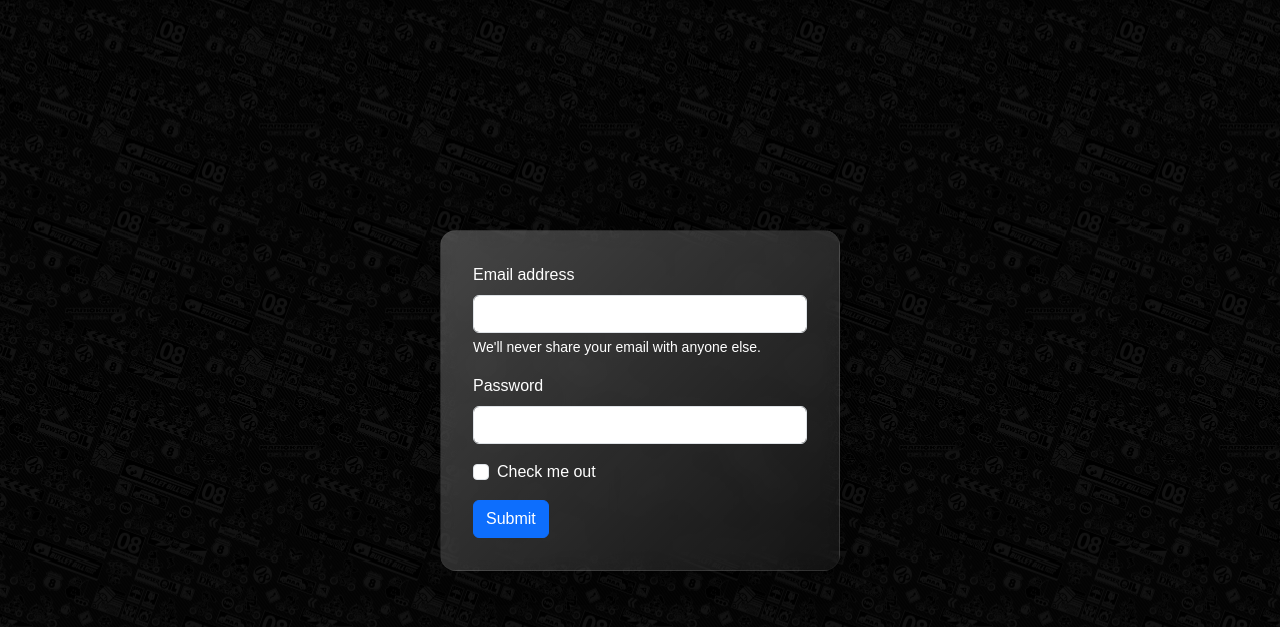
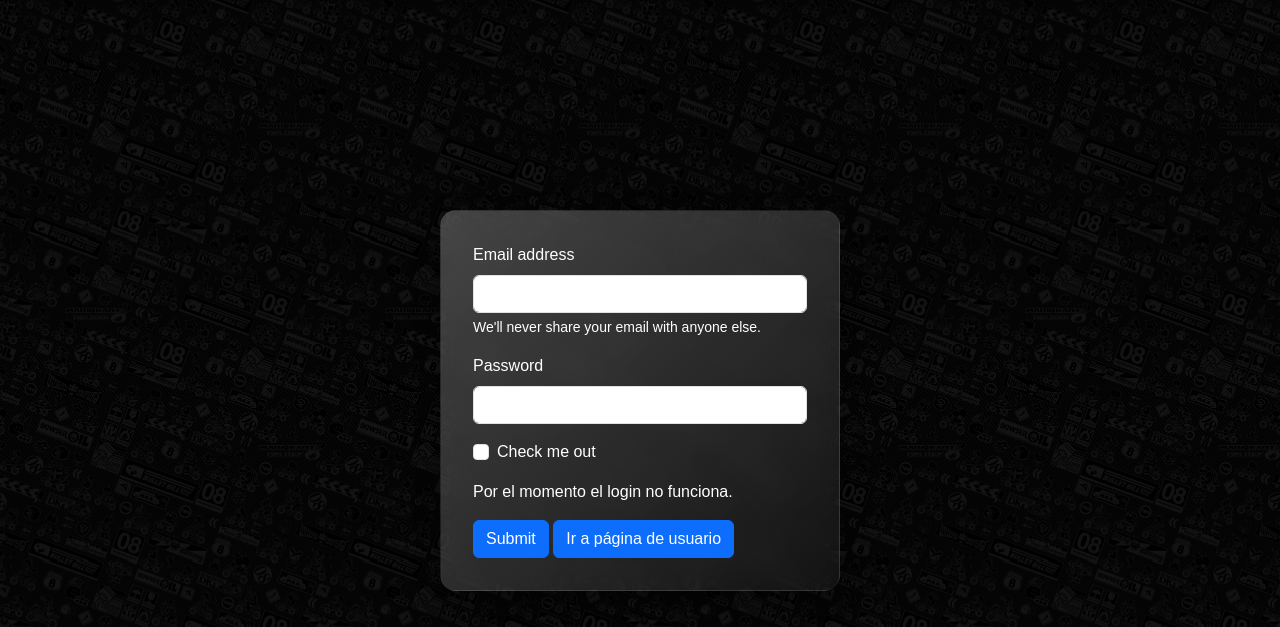
Before and after one commit to BJhair/basePracticaUno, a website: page index.html in a window 1280 px wide. Drawn offline with nearby package versions, Linux system fonts and the light colour scheme; files that its build step writes are made by us from their sources; files whose address does not match are found by name.

Commit message:
Temp button to access user page

```diff
--- a/index.html
+++ b/index.html
@@ -7,7 +7,7 @@
   <title>Página de Brian</title>
   <link href="https://cdn.jsdelivr.net/npm/bootstrap@5.3.8/dist/css/bootstrap.min.css" rel="stylesheet"
     integrity="sha384-sRIl4kxILFvY47J16cr9ZwB07vP4J8+LH7qKQnuqkuIAvNWLzeN8tE5YBujZqJLB" crossorigin="anonymous">
-  <link rel="stylesheet" href="./frondend/css/style.css">
+  <link rel="stylesheet" href="./frontend/css/style.css">
 </head>
 
 <body>
@@ -29,7 +29,9 @@
       <input type="checkbox" class="form-check-input" id="exampleCheck1">
       <label class="form-check-label" for="exampleCheck1">Check me out</label>
     </div>
+    <p>Por el momento el login no funciona.</p>
     <button type="submit" class="btn btn-primary">Submit</button>
+    <a class="btn btn-primary" href="./frontend/Pages/inicio_usuario.html" role="button">Ir a página de usuario</a>
   </form>
 </body>
 
```
